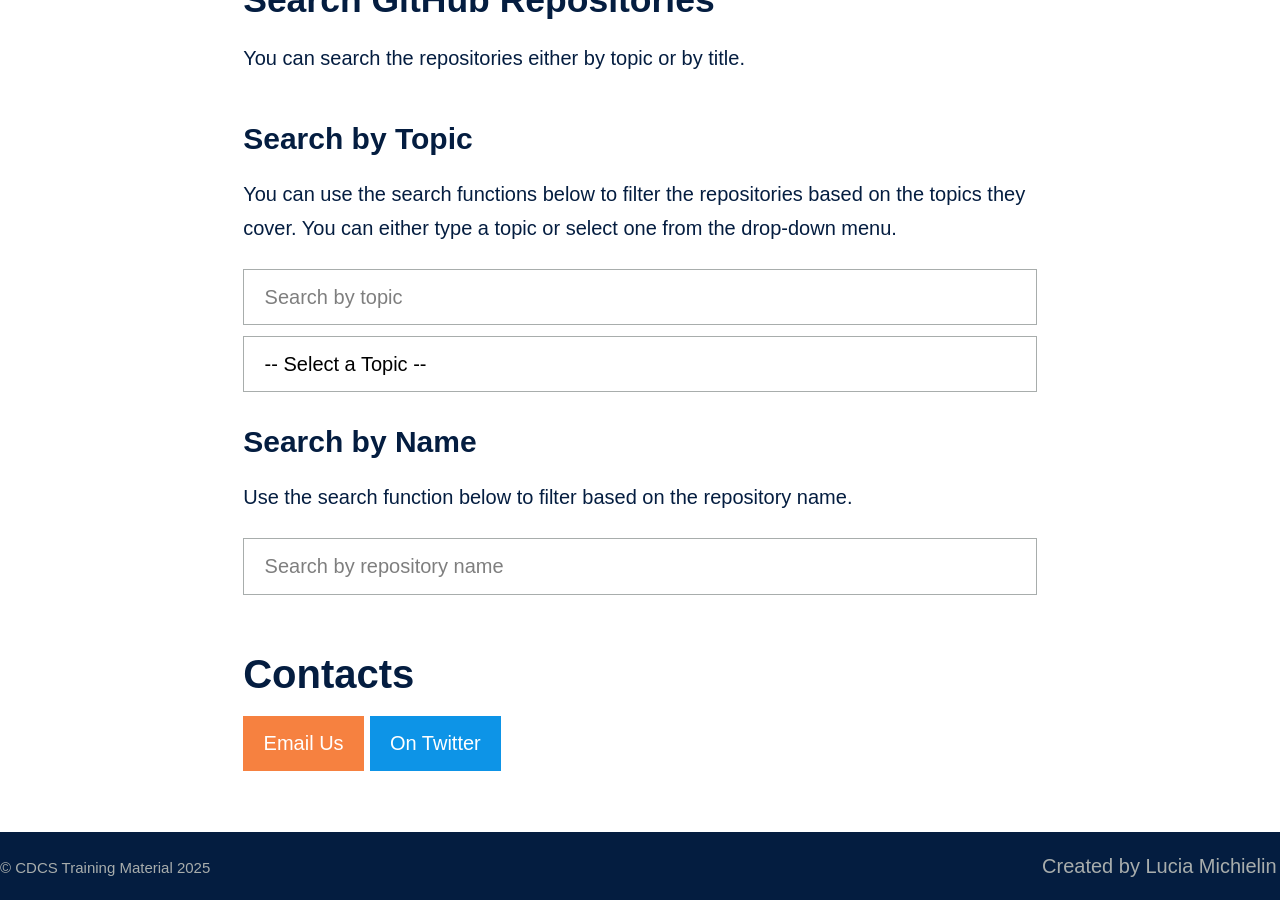
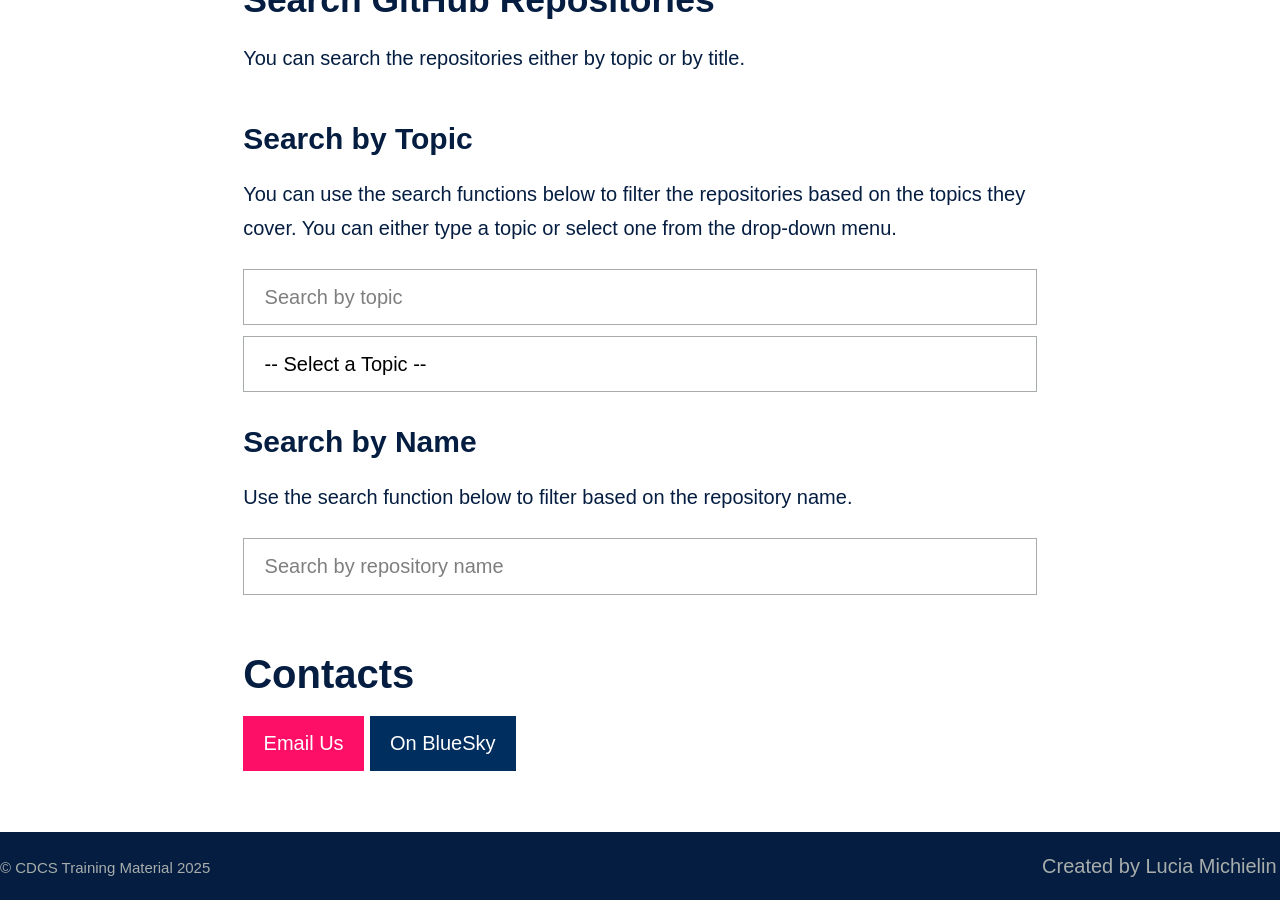
Before and after one commit to DCS-training/DCS-training.github.io, a Jekyll site: the page built from index.md, in a window 1280 px wide and 900 px high, scrolled down 1879 px. Built offline with Jekyll 4.4.1, drawn with Linux system fonts in a browser that asks for light colours; comment, search, counter and statistics services are not loaded.

Commit message:
Update index.md

```diff
--- a/index.md
+++ b/index.md
@@ -91,8 +91,8 @@ excerpt: "This page is set up to facilitate the use of the CDCS repositories."
     <ul id="repo-list"></ul>
     <h1> Contacts </h1>
     <p>
-     {% include button.html text="Email Us" link="mailto:CDCS@ed.ac.uk" color="#f68140" %}
-     {% include button.html text="On Twitter" link="https://twitter.com/EdCDCS" color="#0d94e7" %}
+     {% include button.html text="Email Us" link="mailto:CDCS@ed.ac.uk" color="#fd0e67" %}
+     {% include button.html text="On BlueSky" link="https://bsky.app/profile/edcdcs.bsky.social" color="#002e5f" %}
     </p>
     <script>
     const repos = {{ site.data.repos | jsonify }};
```
